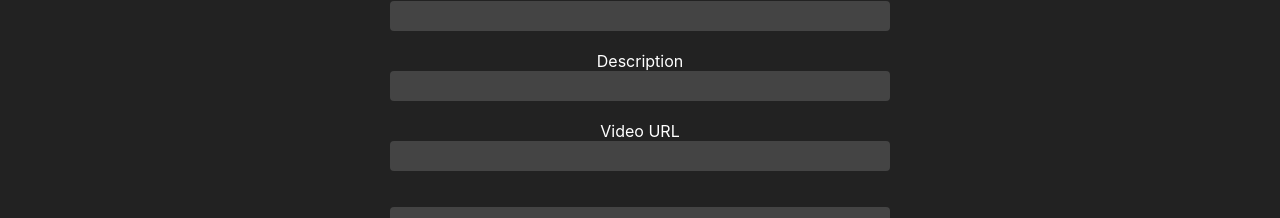
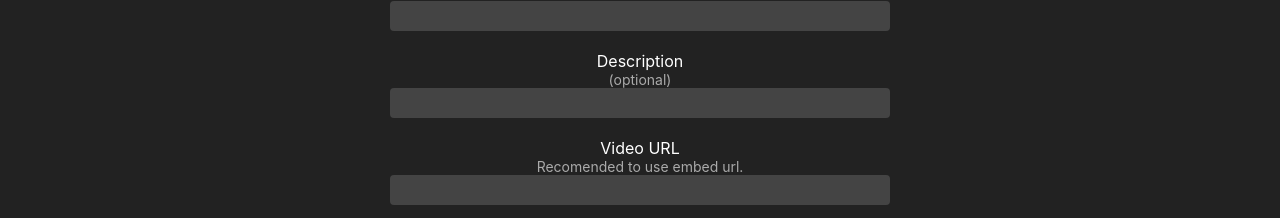
Before and after one commit to mailauki/phase-4-project-cattube, a React (Create React App) app in the folder client/: page /new in a window 1280 px wide. Shown: the part 194-412 px from the top of the page. Built offline with nearby package versions, Linux system fonts and the light colour scheme; no server answers.

Commit message:
Updated styles

```diff
--- a/client/src/pages/AddVideo.js
+++ b/client/src/pages/AddVideo.js
@@ -37,10 +37,12 @@ function AddVideo() {
         </div>
         <div className="form-input">
           <label>Description</label>
+          <p className="label">(optional)</p>
           <input type="text" value={description} onChange={(e) => setDescription(e.target.value)} />
         </div>
         <div className="form-input">
           <label>Video URL</label>
+          <p className="label">Recomended to use embed url.</p>
           <input type="text" value={url} onChange={(e) => setUrl(e.target.value)} />
         </div>
         <button className="form-input button" type="submit">Add</button>
--- a/client/src/pages/EditVideo.js
+++ b/client/src/pages/EditVideo.js
@@ -48,10 +48,12 @@ function EditVideo({pathname}) {
         </div>
         <div className="form-input">
           <label>Description</label>
+          <p className="label">(optional)</p>
           <input type="text" value={description} onChange={(e) => setDescription(e.target.value)} />
         </div>
         <div className="form-input">
           <label>Video URL</label>
+          <p className="label">Recomended to use embed url.</p>
           <input type="text" value={url} onChange={(e) => setUrl(e.target.value)} />
         </div>
         <button className="form-input button" type="submit">Update</button>
--- a/client/src/styles/App.css
+++ b/client/src/styles/App.css
@@ -5,7 +5,14 @@
   color: white;
 }
 
-.user a:hover {
+.Header a:hover {
+  color: #aaa;
+}
+
+.label {
+  font-size: 14px;
+  padding: 0;
+  margin: 0;
   color: #aaa;
 }
 
```
